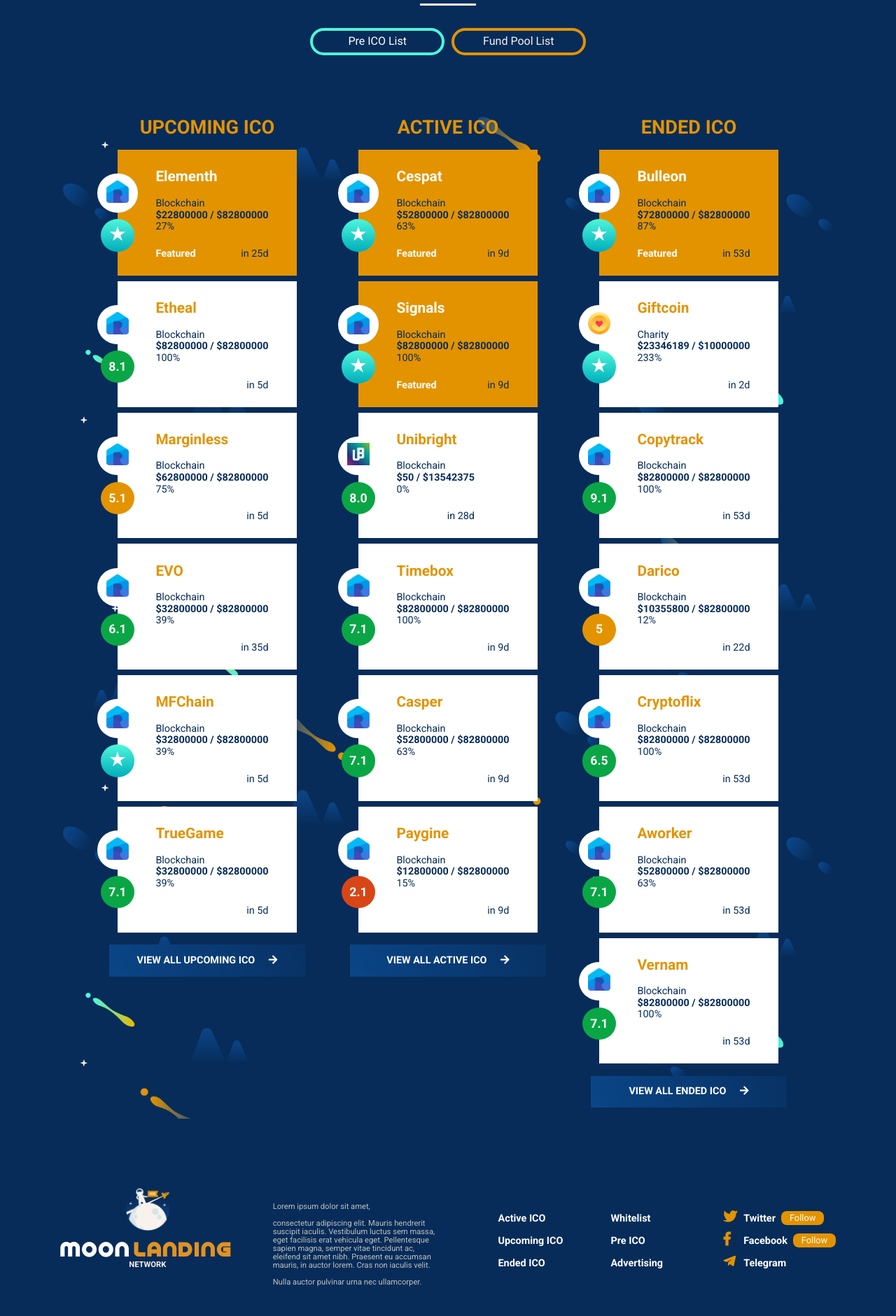
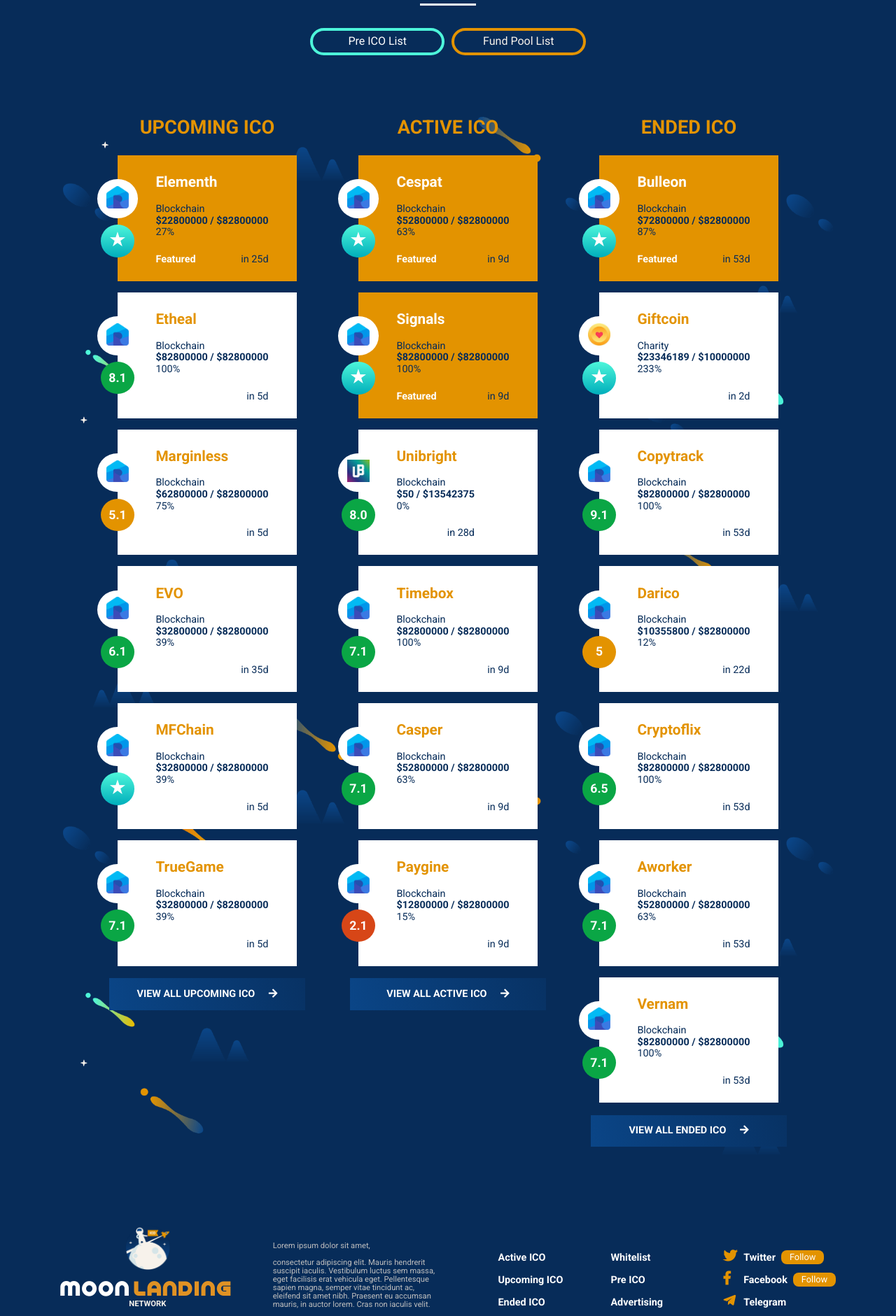
Before and after one commit to moonlandingnetwork/moonlandingnetwork.github.io, a Jekyll site: the page built from index.html, in a window 1280 px wide. Shown: the part 1117-2998 px from the top of the page at 70% size. Built offline with Jekyll 4.4.1, drawn with Linux system fonts in a browser that asks for light colours; cached includes are drawn as plain includes; nearby versions of some CDN libraries; comment, search, counter and statistics services are not loaded.

Commit message:
Reverted Safari Flexbox Fix

```diff
--- a/css/style.css
+++ b/css/style.css
@@ -1248,7 +1248,7 @@ footer{
     background: url('../images/banner.png');
     background-size: contain;
     background-repeat: no-repeat;
-    display: block;
+
 }
 
 /* Banner */
@@ -1359,7 +1359,7 @@ footer{
             justify-content: flex-start;
     -ms-flex-negative: 0;
         flex-shrink: 0;
-    display: block;
+
 
 }
 .ico-col-title{
@@ -2269,7 +2269,9 @@ footer{
     }
     .footer-about p{
         margin: 1rem 0;
-    }
+        color: #fff;
+    }
+
     .footer-links{
         margin: 0;
     }
@@ -2332,7 +2334,7 @@ footer{
         margin: 2rem 0;
     }
     .ico-col-btn{
-        margin: 0.6rem 2rem 1rem;
-    }
-
-}
+        margin: 0.6rem auto 1rem;
+    }
+
+}
```
